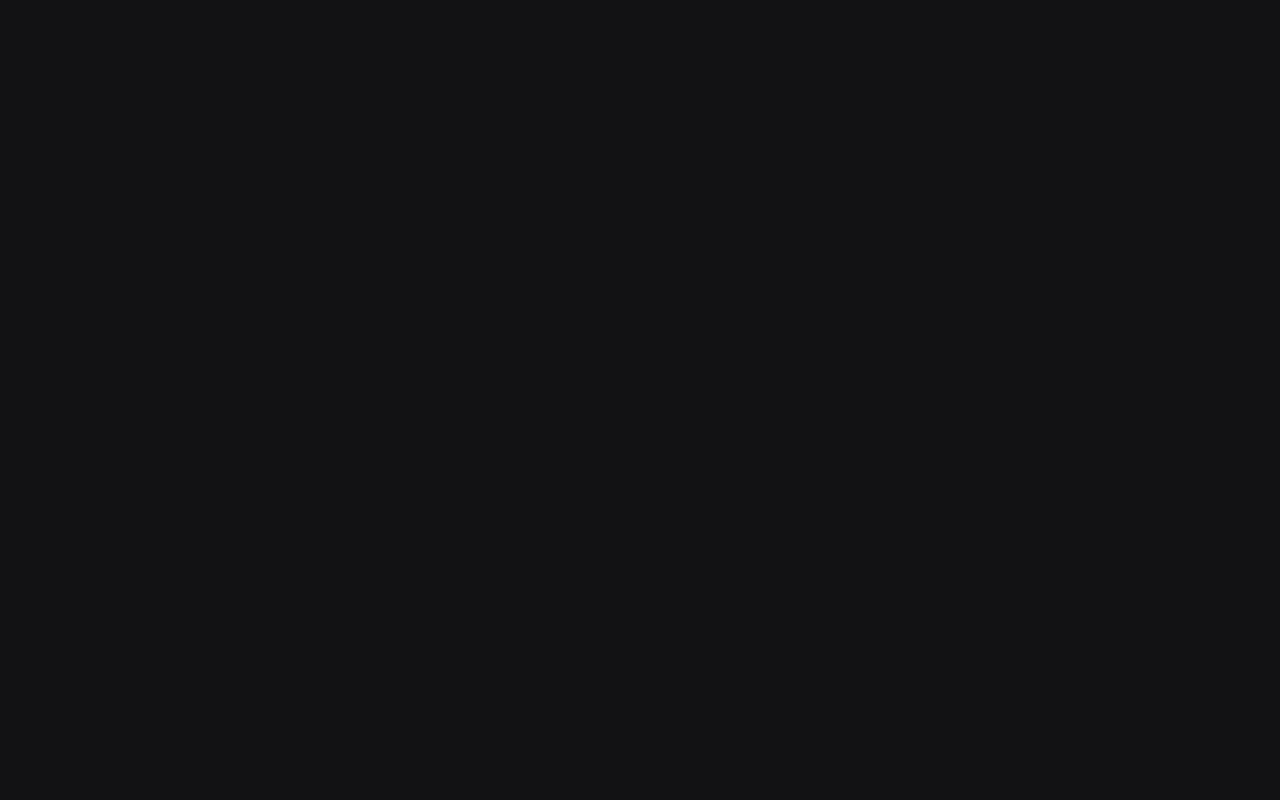
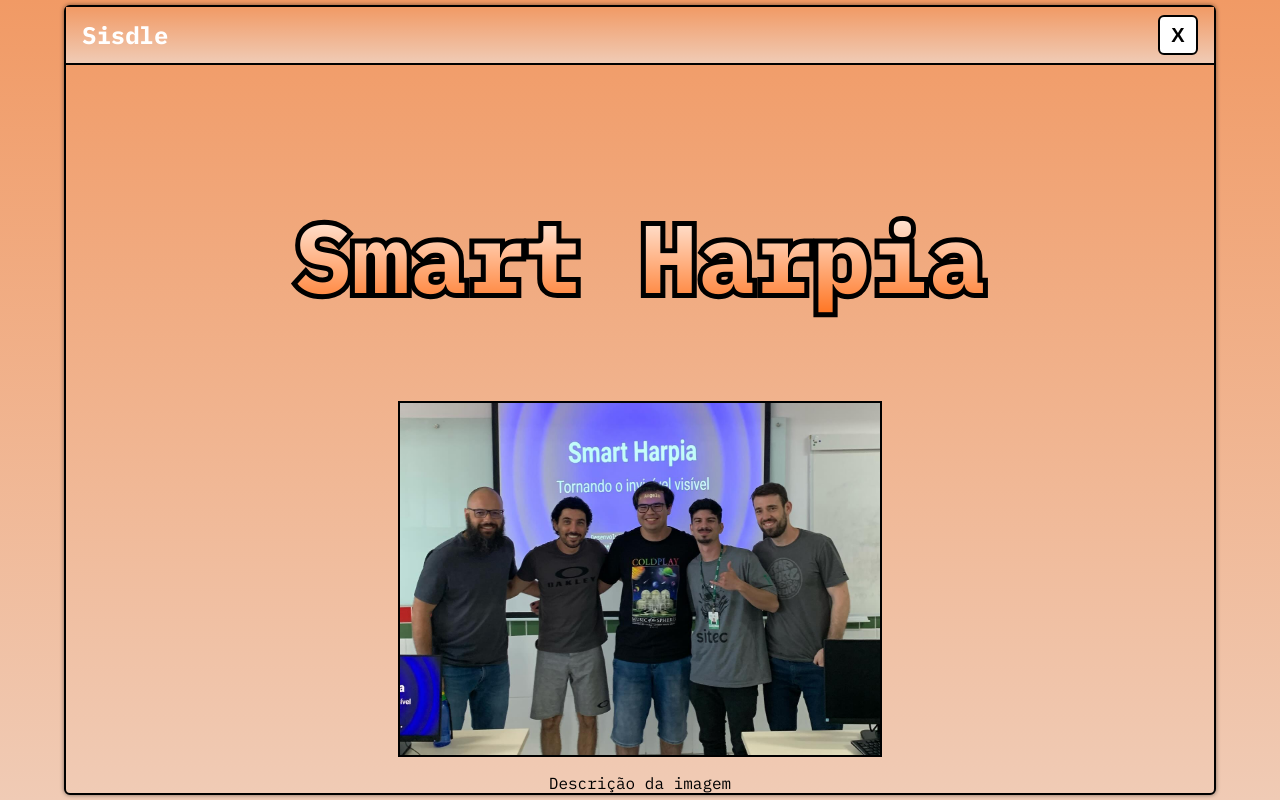
Before and after one commit to angelonetho/portfolio-academy, a React (Vite) app: page /projects/sisdle in a window 1280 px wide. Before the commit this address had no page. Built offline with nearby package versions, Linux system fonts and the light colour scheme.

Commit message:
Add navigation to cards

```diff
--- a/src/Router.tsx
+++ b/src/Router.tsx
@@ -2,14 +2,23 @@ import { Routes, Route } from 'react-router-dom'
 import { Home } from './pages/Home'
 import { Projects } from './pages/Projects'
 import { Collection } from './pages/Collection'
+import { SmartHarpia } from './pages/ProjectPages/SmartHarpia'
+import { Sisdle } from './pages/ProjectPages/Sisdle'
 
 export function Router() {
   return (
     <Routes>
       <Route path="/">
         <Route path="/" element={<Home />} />
-        <Route path="/projects" element={<Projects />} />
-        <Route path="/collection" element={<Collection />} />
+
+
+        <Route path="projects" element={<Projects />}/>
+        <Route path="projects">
+          <Route path="smart-harpia" element={<SmartHarpia />} />
+          <Route path="sisdle" element={<Sisdle />} />
+        </Route>
+
+        <Route path="collection" element={<Collection />} />
       </Route>
     </Routes>
   )
--- /dev/null
+++ b/src/pages/ProjectPages/Sisdle/index.tsx
@@ -0,0 +1,16 @@
+import { BaseWindow } from "../../../components/BaseWindow";
+import { ImageWithText } from "../../../components/ImageWithText";
+import { Paragraph } from "../../../components/Paragraph";
+import { Title } from "../../../components/Title";
+
+export function Sisdle() {
+    const variant = "orange"
+
+    return (
+        <BaseWindow title="Sisdle" variant={variant} close_to="/projects">
+            <Title variant={variant}>Smart Harpia</Title>
+            <ImageWithText src="/smart.jpg" description="Descrição da imagem"/>
+            <Paragraph>teste</Paragraph>
+        </BaseWindow>
+    )
+}
--- /dev/null
+++ b/src/pages/ProjectPages/SmartHarpia/index.tsx
@@ -0,0 +1,16 @@
+import { BaseWindow } from "../../../components/BaseWindow";
+import { ImageWithText } from "../../../components/ImageWithText";
+import { Paragraph } from "../../../components/Paragraph";
+import { Title } from "../../../components/Title";
+
+export function SmartHarpia() {
+    const variant = "orange"
+
+    return (
+        <BaseWindow title="Smart Harpia" variant={variant} close_to="/projects">
+            <Title variant={variant}>Smart Harpia</Title>
+            <ImageWithText src="/smart.jpg" description="Descrição da imagem"/>
+            <Paragraph>teste</Paragraph>
+        </BaseWindow>
+    )
+}
--- a/src/pages/Projects/components/Card/index.tsx
+++ b/src/pages/Projects/components/Card/index.tsx
@@ -5,10 +5,11 @@ interface CardProps {
     title: string;
     description: string;
     img_url: string;
+    page_url: string;
     tags: string[];
 }
 
-export function Card({title, description, img_url, tags}: CardProps) {
+export function Card({title, description, img_url, page_url, tags}: CardProps) {
     return(
         <CardContainer>
 
@@ -27,7 +28,7 @@ export function Card({title, description, img_url, tags}: CardProps) {
                ))}
             </div>
 
-            <Button content="Detalhes" to="/" variant="purple"/>
+            <Button content="Detalhes" to={page_url} variant="purple"/>
         </CardContainer>
     )
 }
--- a/src/pages/Projects/index.tsx
+++ b/src/pages/Projects/index.tsx
@@ -7,18 +7,21 @@ export function Projects() {
             title: "Smart Harpia",
             description: "Descrição do Projeto",
             img_url: "/smart.jpg",
+            page_url: "smart-harpia",
+            tags: ["Meio Ambiente", "IoT"]
+        },
+        {
+            title: "Sisdle",
+            description: "Descrição do Projeto",
+            img_url: "/smart.jpg",
+            page_url: "sisdle",
             tags: ["Meio Ambiente", "IoT"]
         },
         {
             title: "Smart Harpia",
             description: "Descrição do Projeto",
             img_url: "/smart.jpg",
-            tags: ["Meio Ambiente", "IoT"]
-        },
-        {
-            title: "Smart Harpia",
-            description: "Descrição do Projeto",
-            img_url: "/smart.jpg",
+            page_url: "smart-harpia",
             tags: ["Meio Ambiente", "IoT"]
         },
     ]
@@ -26,7 +29,7 @@ export function Projects() {
     return(
         <BaseWindow title="Meus Projetos" variant="purple" close_to="/">
             {cards.map((card, index) => (
-                    <Card key={index} title={card.title} description={card.description} img_url={card.img_url} tags={card.tags}/>
+                    <Card key={index} title={card.title} description={card.description} img_url={card.img_url} page_url={card.page_url} tags={card.tags}/>
                 ))}
         </BaseWindow>
     )
```
Also changed, not shown: src/pages/Collection/style.ts (deleted).
